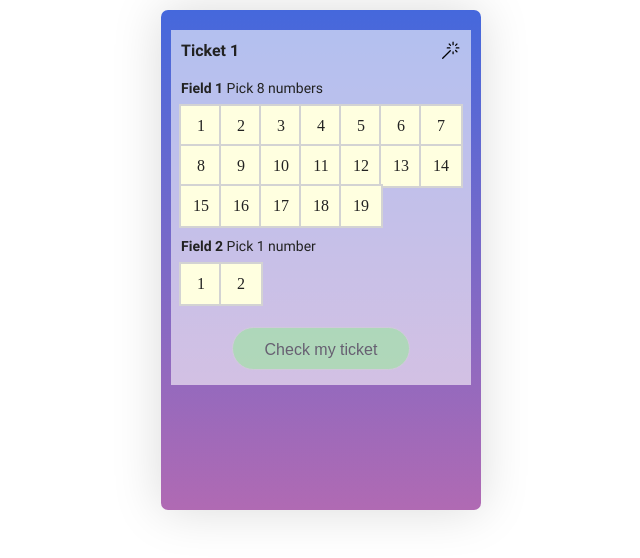
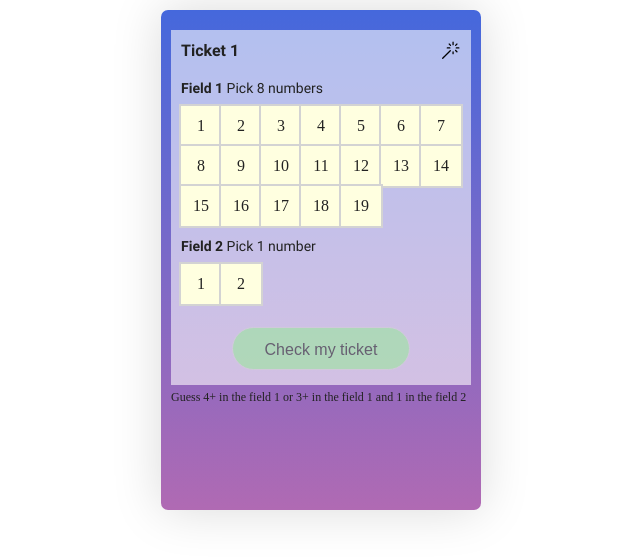
Before and after one commit to Agafocean/lottery, a React (Vite) app: page / in a window 1280 px wide. Shown: the top 558 px of the page, without its empty margins (319-959 px from the left). Built offline with nearby package versions, Linux system fonts and the light colour scheme.

Commit message:
lottery 2.2

```diff
--- a/src/App.css
+++ b/src/App.css
@@ -82,6 +82,11 @@ body {
   line-height: 20px;
 }
 
+.rules {
+  padding-top: 5px;
+  font-size: 12px;
+}
+
 .fieldTask {
   font-family: 'Roboto';
   font-weight: 400;
@@ -108,7 +113,7 @@ body {
 }
 
 .win {
-  padding: 10px;
+  padding: 5px;
   color: white;
 }
 
--- a/src/Lottery.tsx
+++ b/src/Lottery.tsx
@@ -148,6 +148,10 @@ function Lottery({ ticketN, setTicketN, winsN, setWinsN }: Param) {
                 </div>
             </div>
 
+            <div className="rules">
+                Guess 4+ in the field 1 or 3+ in the field 1 and 1 in the field 2
+            </div>
+
             {textResult && <div className="win">
                 <div className="textResult">{textResult}</div>
                 <div>Winning numbers:</div>
```
